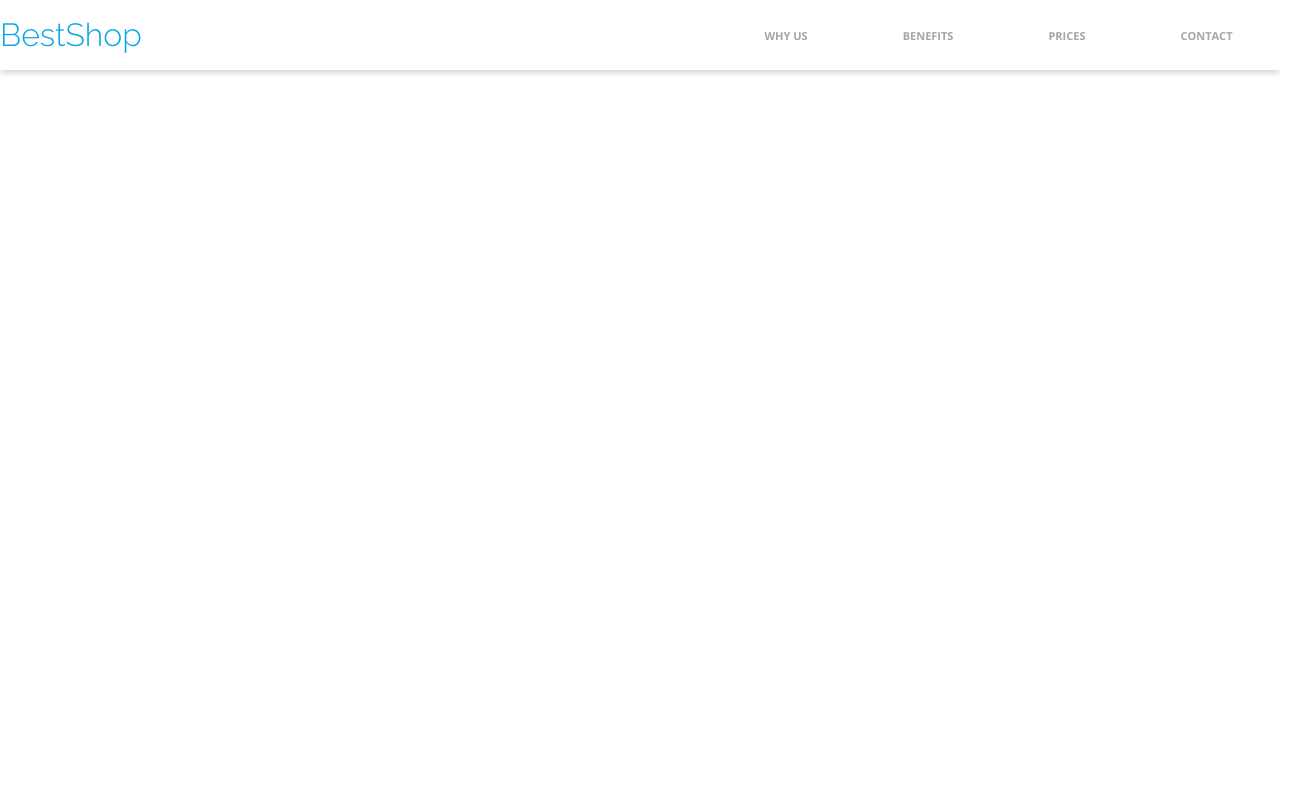
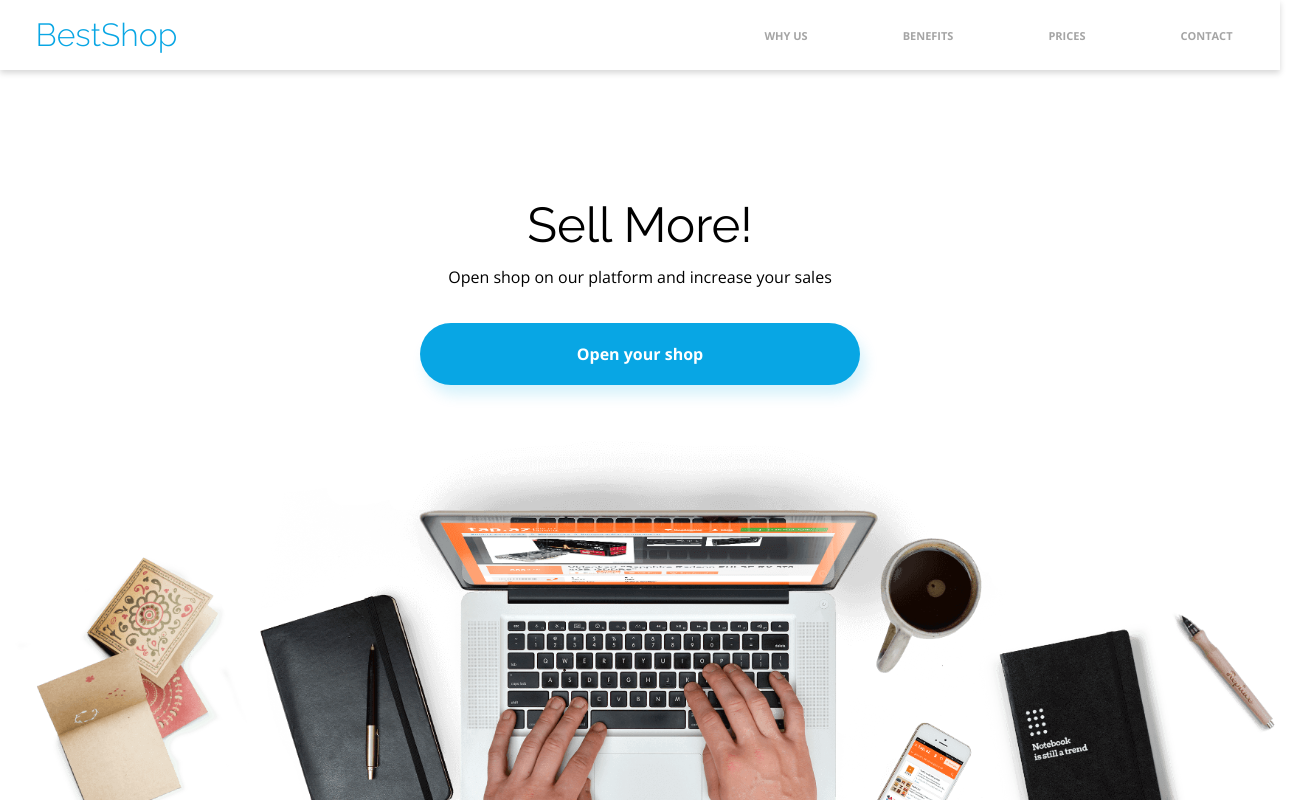
Before and after one commit to zamorskimarek/BestShop, a plain HTML site: page index.html in a window 1280 px wide. Shown: the whole page, 1316 px wide, since content can reach past the window. Drawn offline with nearby package versions, Linux system fonts and the light colour scheme.

Commit message:
finished banner part

```diff
--- a/css/styles.css
+++ b/css/styles.css
@@ -19,6 +19,7 @@
     --color-lightBlue: #08A6E4;
     --color-grey: #A5A5A5;
     --color-black: #000000;
+    --color-blue-shadow: #07ACE629;
 }
 
 .container {
@@ -75,4 +76,62 @@ header .container {
     font-weight: var(--font-weight-light);
     font-size: calc(2 * var(--font-size-primary));
     color: var(--color-lightBlue);
+    margin-left: 35.5px;
 }
+
+/*here is the banner part of the page*/
+
+.banner {
+    width: 100%;
+    height: calc(100vh - 70px);
+    display: flex;
+    flex-direction: column;
+    align-items: center;
+    justify-content: space-between;
+}
+
+.banner-content {
+    display: flex;
+    flex-direction: column;
+    align-items: center;
+}
+
+.banner-content h1 {
+    font-family: var(--font-family-raleway);
+    font-weight: var(--font-weight-regular);
+    font-size: calc(var(--font-size-primary) / 16 * 49);
+    color: var(--color-black);
+    padding-top: 130px;
+}
+
+.banner-content p {
+    font-family: var(--font-family-open);
+    font-weight: var(--font-weight-regular);
+    font-size: var(--font-size-primary);
+    color: var(--color-black);
+    padding-top: 20px;
+}
+
+.banner-content a {
+    text-decoration: none;
+    font-family: var(--font-family-open);
+    font-weight: var(--font-weight-bold);
+    font-size: var(--font-size-primary);
+    padding-top: 38px;
+    color: var(--color-white);
+}
+
+.banner-button {
+    background-color: var(--color-lightBlue);
+    display: flex;
+    justify-content: center;
+    align-items: center;
+    padding: 23px 157px;
+    box-shadow: var(--color-blue-shadow) 5px 10px 14px;
+    border-radius: 40px;
+}
+
+.banner img {
+    width: 100%;
+    height: auto;
+}
--- a/index.html
+++ b/index.html
@@ -28,5 +28,13 @@
             </nav>
         </div>
     </header>
+    <main class="banner">
+        <section class="banner-content container">
+            <h1>Sell More!</h1>
+            <p>Open shop on our platform and increase your sales</p>
+            <a href="#"><div class="banner-button">Open your shop</div></a>
+        </section>
+        <img src="assets/Background.png" alt="top view of a person working on a computer">
+    </main>
 </body>
 </html>
```
